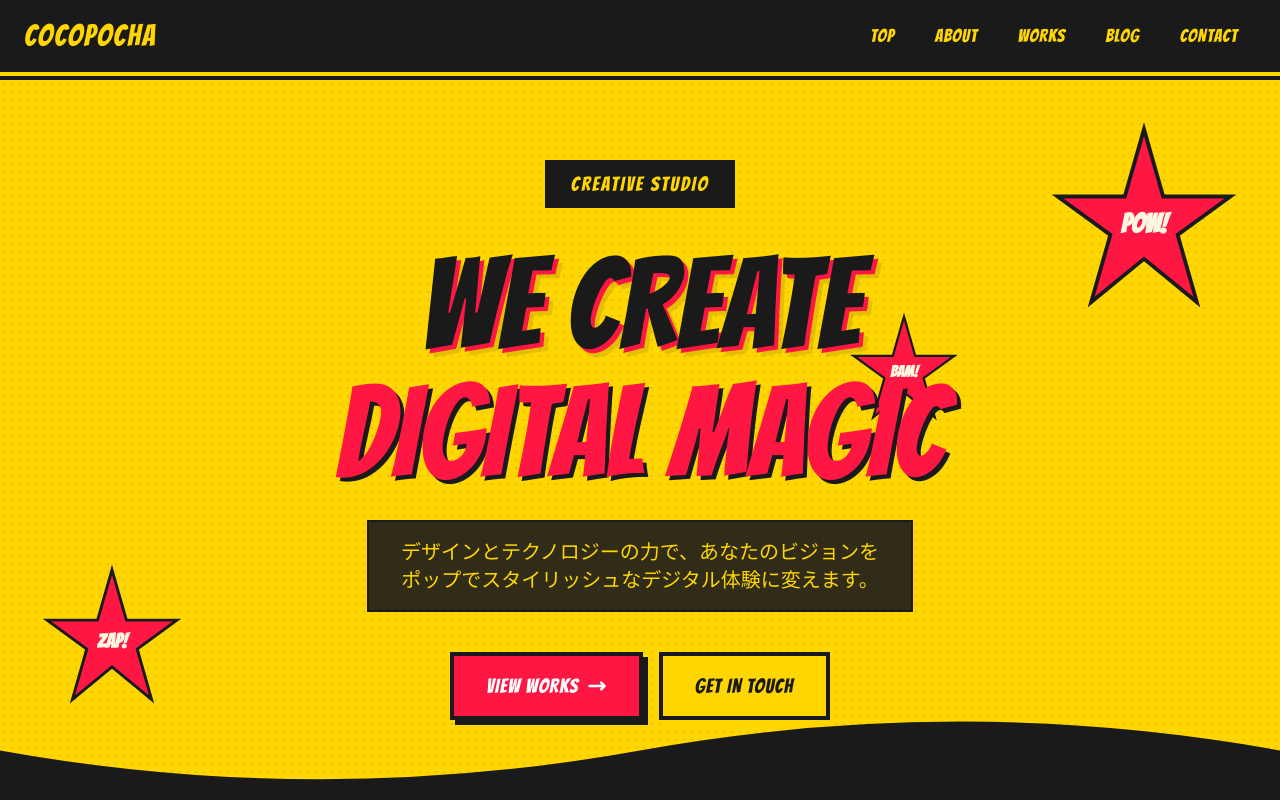
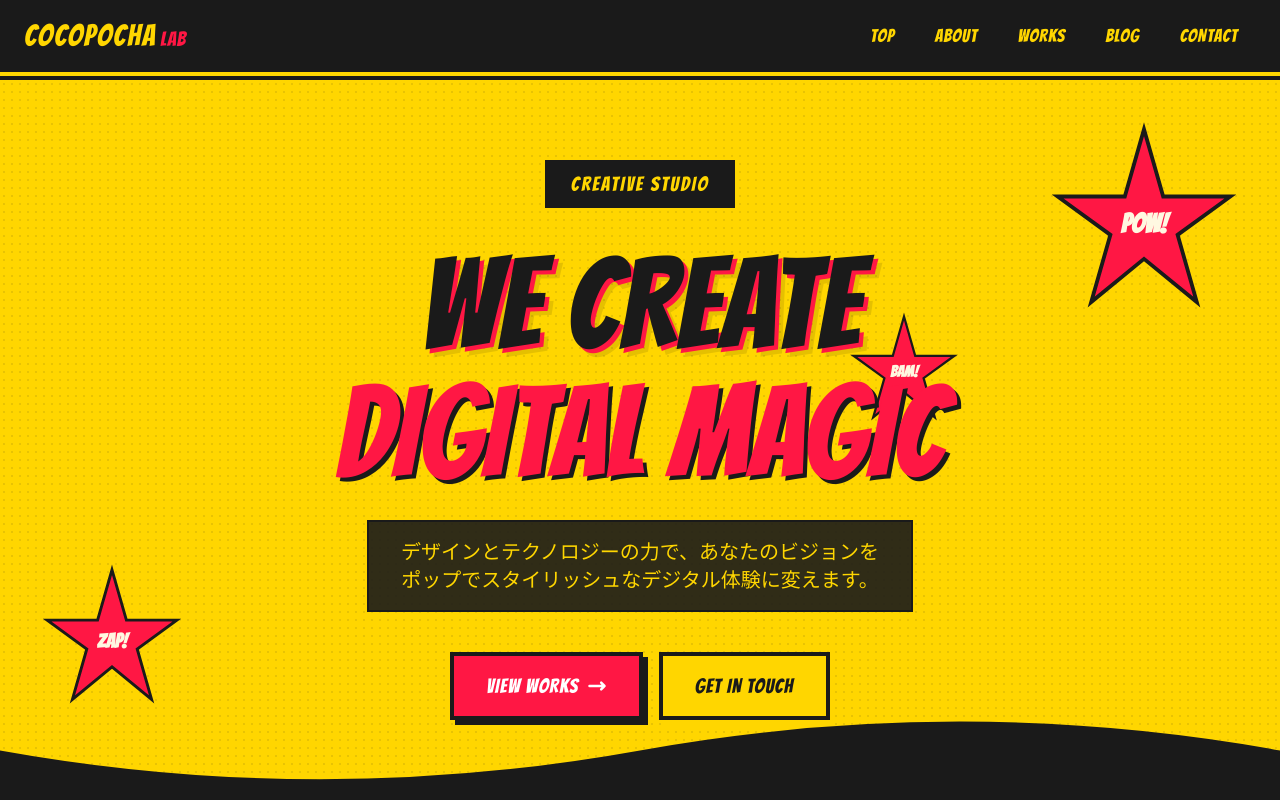
Before and after one commit to cocopocha-dev/cocopocha-app, a Next.js app: page / in a window 1280 px wide. Shown: the top 800 px of the page. Built offline with nearby package versions, Linux system fonts and the light colour scheme.

Commit message:
Update by AI agent

```diff
--- a/src/components/Header.tsx
+++ b/src/components/Header.tsx
@@ -18,9 +18,12 @@ export default function Header() {
   return (
     <header className="fixed top-0 left-0 right-0 z-50 bg-comic-black border-b-4 border-comic-yellow">
       <div className="max-w-7xl mx-auto px-6 py-3 flex items-center justify-between">
-        <Link href="/" className="relative group">
+        <Link href="/" className="relative group flex items-baseline gap-1">
           <span className="text-3xl font-comic text-comic-yellow tracking-wider uppercase group-hover:text-comic-red transition-colors duration-200">
             cocopocha
+          </span>
+          <span className="text-xl font-comic text-comic-red tracking-wider uppercase group-hover:text-comic-yellow transition-colors duration-200">
+            LAB
           </span>
           <span className="absolute -bottom-1 left-0 w-full h-1 bg-comic-red transform scale-x-0 group-hover:scale-x-100 transition-transform duration-300 origin-left" />
         </Link>
```
